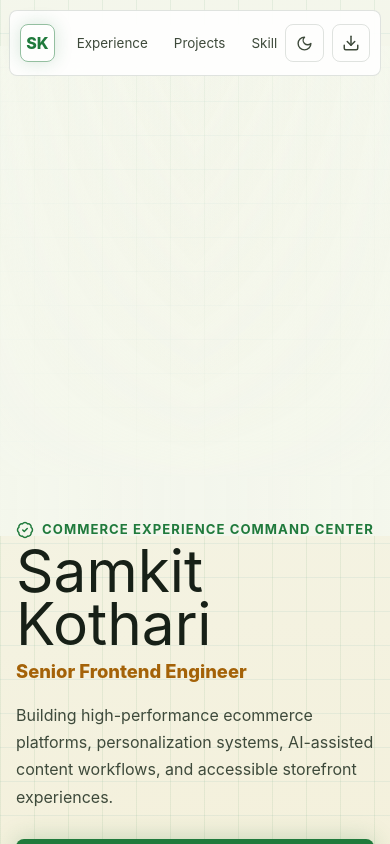
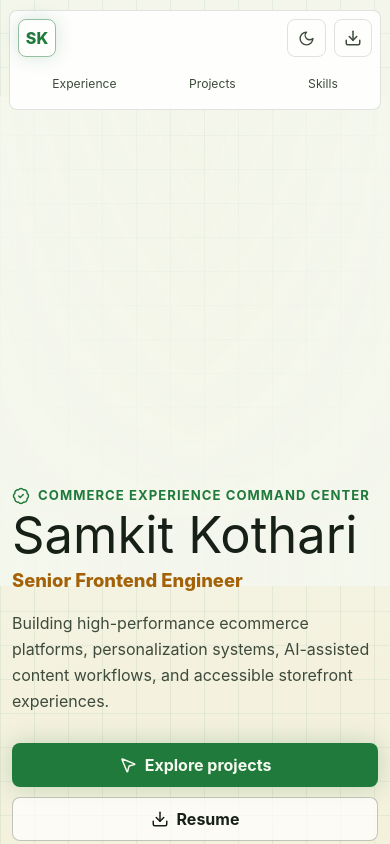
Before and after one commit to Samkit-Kothari-THG/Samkit-Resume, a React (Vite) app: page / in a window 390 px wide. Shown: the top 844 px of the page. Built offline with nearby package versions, Linux system fonts and the light colour scheme; no server answers; the HTML template or start-up script is replaced by a standard one.

Commit message:
Update experience favicon and mobile layout

```diff
--- a/index.html
+++ b/index.html
@@ -7,6 +7,8 @@
       name="description"
       content="Samkit Kothari's 3D resume portfolio for frontend, ecommerce, personalization, and AI content engineering."
     />
+    <meta id="theme-color-meta" name="theme-color" content="#070807" />
+    <link rel="icon" type="image/svg+xml" href="/favicon.svg" />
     <title>Samkit Kothari | 3D Commerce Portfolio</title>
     <script>
       (() => {
@@ -21,6 +23,7 @@
 
           document.documentElement.dataset.theme = theme;
           document.documentElement.style.colorScheme = theme;
+          document.getElementById("theme-color-meta")?.setAttribute("content", theme === "light" ? "#f4f7ed" : "#070807");
         } catch {
           document.documentElement.dataset.theme = "dark";
         }
--- a/src/data/resume.ts
+++ b/src/data/resume.ts
@@ -39,11 +39,11 @@ export const commandModules: CommandModule[] = [
 ];
 
 export const metrics: Metric[] = [
-  { value: "3.5+", label: "years frontend engineering", icon: Gauge },
-  { value: "10+", label: "beauty and luxury sites migrated", icon: Globe2 },
+  { value: "4+", label: "years frontend engineering", icon: Gauge },
+  { value: "12+", label: "beauty and luxury sites migrated", icon: Globe2 },
   { value: "2x", label: "personalized campaign ad revenue", icon: ChartNoAxesCombined },
   { value: "80%", label: "content production time reduced", icon: Sparkles },
-  { value: "29+", label: "localized Hydrafacial languages", icon: MapPinned }
+  { value: "30+", label: "localized Hydrafacial languages", icon: MapPinned }
 ];
 
 export const experiences: Experience[] = [
--- a/src/hooks/useThemePreference.ts
+++ b/src/hooks/useThemePreference.ts
@@ -22,6 +22,7 @@ export function useThemePreference() {
   useEffect(() => {
     document.documentElement.dataset.theme = theme;
     document.documentElement.style.colorScheme = theme;
+    document.getElementById("theme-color-meta")?.setAttribute("content", theme === "light" ? "#f4f7ed" : "#070807");
 
     try {
       window.localStorage.setItem(STORAGE_KEY, theme);
--- a/src/index.css
+++ b/src/index.css
@@ -740,11 +740,19 @@ footer a {
   .site-header {
     top: 10px;
     width: min(calc(100% - 18px), var(--max-width));
+    display: grid;
+    grid-template-columns: auto minmax(0, 1fr);
+    gap: 8px 10px;
+    padding: 8px;
   }
 
   .site-header nav {
-    max-width: 58vw;
+    grid-column: 1 / -1;
+    order: 3;
+    width: 100%;
+    max-width: none;
     overflow-x: auto;
+    justify-content: space-between;
     scrollbar-width: none;
   }
 
@@ -753,18 +761,24 @@ footer a {
   }
 
   .site-header nav a {
+    flex: 1 0 auto;
     min-width: max-content;
-    padding: 0 10px;
+    min-height: 34px;
+    padding: 0 9px;
     font-size: 0.84rem;
   }
 
+  .header-actions {
+    justify-self: end;
+  }
+
   .hero-section {
-    padding: 96px 16px 42px;
+    padding: 132px 16px 42px;
   }
 
   .scene-layer {
     height: 58svh;
-    top: 46px;
+    top: 96px;
     bottom: auto;
   }
 
@@ -774,11 +788,22 @@ footer a {
 
   .hero-grid {
     min-height: auto;
-    padding-top: 46svh;
+    padding-top: 42svh;
+    gap: 18px;
   }
 
   h1 {
-    font-size: clamp(2.8rem, 15vw, 4.4rem);
+    font-size: clamp(2.55rem, 14vw, 4.1rem);
+    line-height: 0.95;
+  }
+
+  .hero-copy {
+    padding-top: 0;
+  }
+
+  .hero-summary {
+    font-size: 1rem;
+    line-height: 1.62;
   }
 
   .metric-rail,
@@ -815,6 +840,41 @@ footer a {
   .timeline::before {
     left: 19px;
   }
+
+  .active-brief,
+  .metric-tile,
+  .project-card,
+  .skill-card {
+    padding: 16px;
+  }
+
+  .active-brief {
+    width: 100%;
+  }
+
+  .project-card dl {
+    gap: 10px;
+  }
+
+  .project-card h3,
+  .timeline-item h3 {
+    font-size: 1.25rem;
+  }
+
+  .project-card p,
+  .project-card dd,
+  .timeline-item p,
+  .timeline-item li {
+    font-size: 0.94rem;
+  }
+
+  .section-heading h2 {
+    font-size: clamp(1.85rem, 9vw, 2.7rem);
+  }
+
+  .section-heading p {
+    font-size: 0.98rem;
+  }
 }
 
 @media (max-width: 500px) {
@@ -837,6 +897,16 @@ footer a {
     gap: 8px;
   }
 
+  .site-header nav {
+    gap: 4px;
+    padding: 2px 0 0;
+  }
+
+  .site-header nav a {
+    padding: 0 7px;
+    font-size: 0.8rem;
+  }
+
   .hero-actions,
   .profile-links,
   .contact-dock {
@@ -855,6 +925,22 @@ footer a {
   }
 }
 
+@media (max-width: 390px) {
+  .site-header nav a {
+    font-size: 0.76rem;
+    padding: 0 6px;
+  }
+
+  .hero-section {
+    padding-right: 12px;
+    padding-left: 12px;
+  }
+
+  h1 {
+    font-size: clamp(2.35rem, 13vw, 3.2rem);
+  }
+}
+
 @media (prefers-reduced-motion: reduce) {
   *,
   *::before,
```
Also changed, not shown: public/favicon.svg (added).
